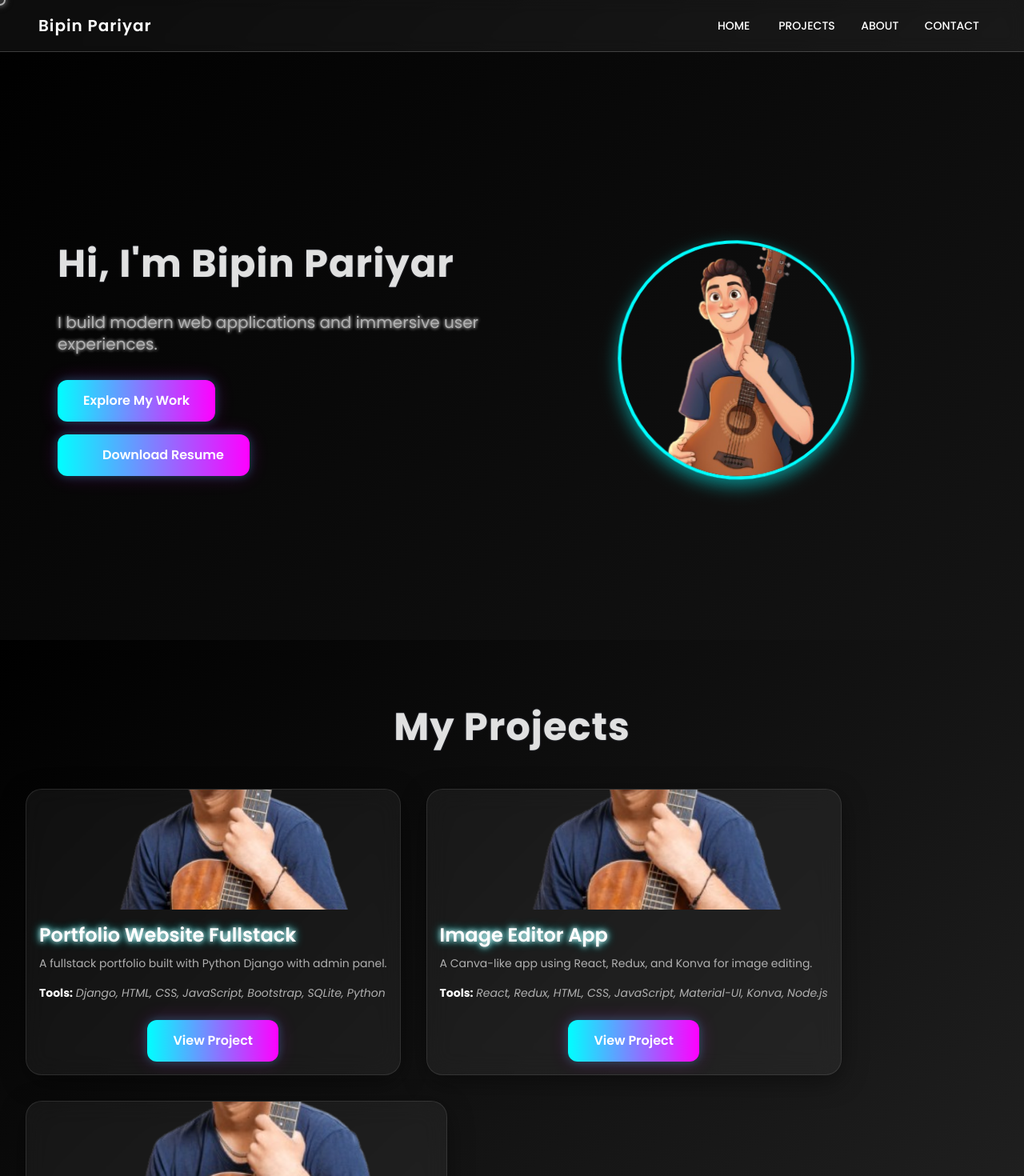
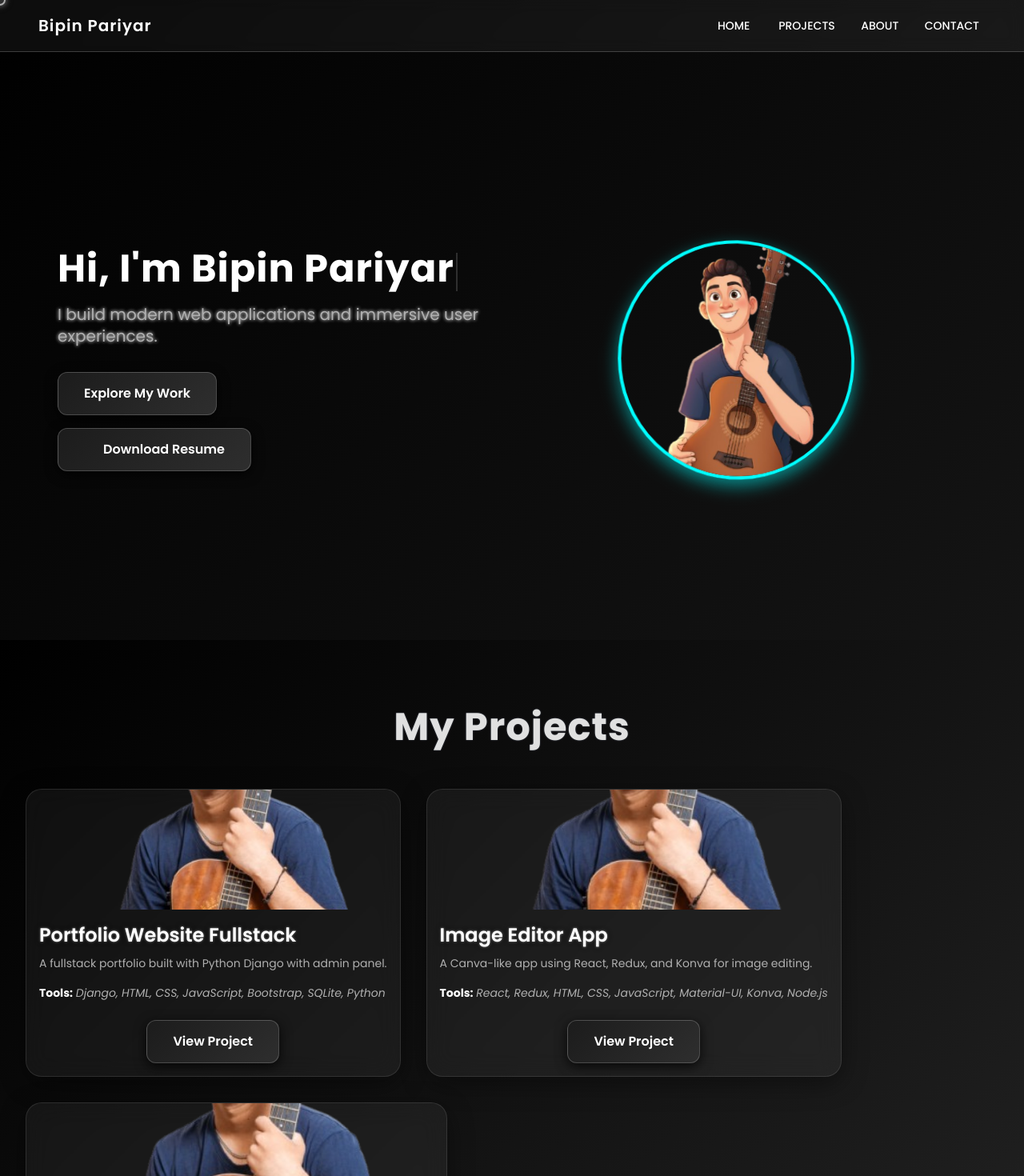
Before and after one commit to bipin-Pariyar2003/bipin_portfolio_mern, a React (Vite) app: page / in a window 1280 px wide. Shown: the top 1470 px of the page at 80% size. Built offline with nearby package versions, Linux system fonts and the light colour scheme; some icons are missing; a web font is replaced by a local one.

Commit message:
v1.0.1 - Updated Home component with Typewriter effect and improved button styling.

```diff
--- a/src/components/Home/index.jsx
+++ b/src/components/Home/index.jsx
@@ -2,6 +2,7 @@ import React from "react";
 import { Box, Typography, Button, Avatar } from "@mui/material";
 import DownloadIcon from "@mui/icons-material/Download";
 import Headings from "../../utilities/Headings";
+import TypewriterHeading from "../../utilities/TypeWriterHeading";
 import GradientButton from "../../utilities/GradientButton";
 
 export default function Home() {
@@ -25,7 +26,7 @@ export default function Home() {
           textAlign: { xs: "center", md: "left" },
         }}
       >
-        <Headings> Hi, I&apos;m Bipin Pariyar</Headings>
+        <TypewriterHeading> Hi, I&apos;m Bipin Pariyar</TypewriterHeading>
 
         <Typography
           variant="h5"
@@ -124,7 +125,7 @@ export default function Home() {
             },
           }}
         >
-          👋 Hi there!
+          👋 Exploring my work? You’re in the right place!
         </Box>
       </Box>
     </Box>
--- a/src/components/Projects/index.jsx
+++ b/src/components/Projects/index.jsx
@@ -67,11 +67,22 @@ export default function Projects() {
                       color: "#fff",
                       fontWeight: 600,
                       mb: 1,
-                      textShadow: "0 0 6px #fff, 0 0 12px #00ffff",
+                      textShadow: `
+      0 0 3px rgba(255,255,255,0.5),  /* soft white glow */
+      0 0 6px rgba(0,0,0,0.5)          /* subtle black shadow */
+    `,
+                      transition: "text-shadow 0.3s ease",
+                      "&:hover": {
+                        textShadow: `
+        0 0 5px rgba(255,255,255,0.6),
+        0 0 10px rgba(0,0,0,0.6)
+      ` /* slightly stronger glow on hover */,
+                      },
                     }}
                   >
                     {project.title}
                   </Typography>
+
                   <Typography variant="body2" sx={{ color: "#b0b0b0", lineHeight: 1.6 }}>
                     {project.description}
                   </Typography>
--- a/src/utilities/GradientButton/index.jsx
+++ b/src/utilities/GradientButton/index.jsx
@@ -1,4 +1,3 @@
-// GradientButton.jsx
 import React from "react";
 import { Button } from "@mui/material";
 
@@ -8,21 +7,22 @@ export default function GradientButton({ children, startIcon, ...props }) {
       variant="contained"
       startIcon={startIcon}
       sx={{
-        background:
-          "linear-gradient(90deg, rgba(0,255,255,1) 0%, rgba(255,0,255,1) 100%)",
+        background: "linear-gradient(135deg, #1c1c1c, #2e2e2e)", // dark gradient
         color: "#fff",
         px: { xs: 3, md: 4 },
         py: { xs: 1, md: 1.5 },
         fontWeight: 600,
         fontSize: { xs: "0.9rem", md: "1rem" },
         borderRadius: "12px",
-        boxShadow: "0 0 12px #00ffff44, 0 0 24px #ff00ff33", // softer glow
+        boxShadow: "0 4px 15px rgba(0,0,0,0.8)", // subtle shadow
+        border: "1px solid rgba(255,255,255,0.2)",
         textTransform: "none",
+        transition: "all 0.3s ease",
         "&:hover": {
-          boxShadow: "0 0 24px #00ffff55, 0 0 48px #ff00ff44",
-          transform: "scale(1.05)",
+          background: "linear-gradient(135deg, #2e2e2e, #1c1c1c)", // reverse gradient on hover
+          boxShadow: "0 6px 25px rgba(0,0,0,0.6)", // stronger shadow
+          transform: "scale(1.05)", // subtle zoom
         },
-        transition: "all 0.3s ease",
       }}
       {...props}
     >
--- /dev/null
+++ b/src/utilities/TypeWriterHeading/index.jsx
@@ -0,0 +1,60 @@
+// TypewriterHeading.jsx
+import React, { useEffect, useState } from "react";
+import { Typography } from "@mui/material";
+
+export default function TypewriterHeading({ children }) {
+  const [displayedText, setDisplayedText] = useState("");
+
+  useEffect(() => {
+    let index = 0;
+    const type = () => {
+      index = 0;
+      setDisplayedText("");
+      const interval = setInterval(() => {
+        setDisplayedText(children.slice(0, index + 1));
+        index++;
+        if (index === children.length) {
+          clearInterval(interval);
+          // wait until 10s total before restarting
+          setTimeout(type, 10000 - children.length * 100);
+        }
+      }, 150); // typing speed
+    };
+    type();
+  }, [children]);
+
+  return (
+    <Typography
+      variant="h2"
+      sx={{
+        fontWeight: 700,
+        mb: 2,
+        color: "#fff",
+        fontSize: { xs: "1.8rem", md: "3rem" },
+        letterSpacing: 1,
+        lineHeight: 1.2,
+        whiteSpace: "nowrap",
+      }}
+    >
+      {displayedText}
+      <span
+        style={{
+          display: "inline-block",
+          width: "2px",
+          height: "1em",
+          backgroundColor: "#fff",
+          marginLeft: "2px",
+          verticalAlign: "bottom",
+          animation: "smoothBlink 1.2s infinite",
+        }}
+      ></span>
+
+      <style>{`
+        @keyframes smoothBlink {
+          0%, 100% { opacity: 1; }
+          50% { opacity: 0; }
+        }
+      `}</style>
+    </Typography>
+  );
+}
```
